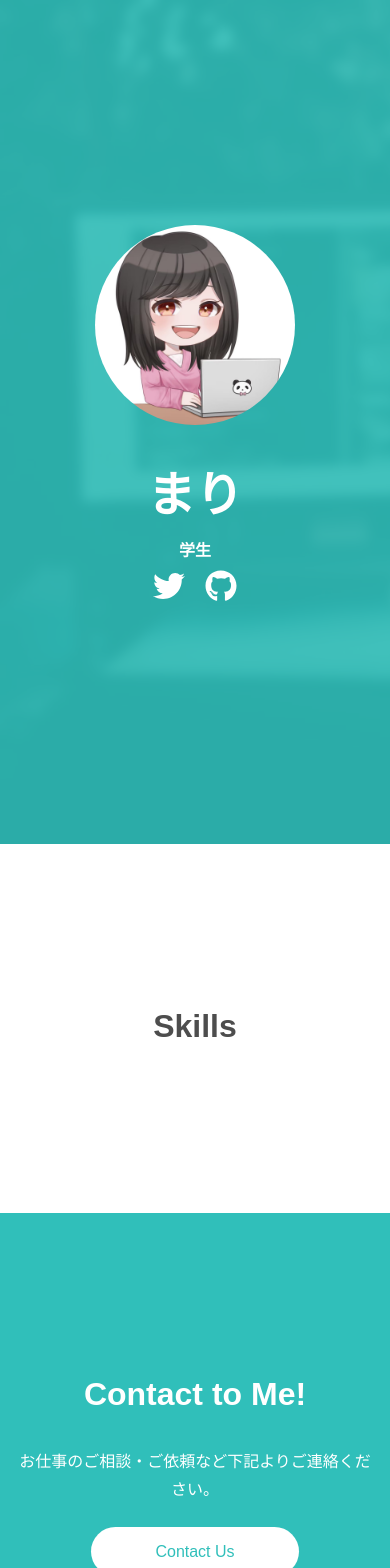
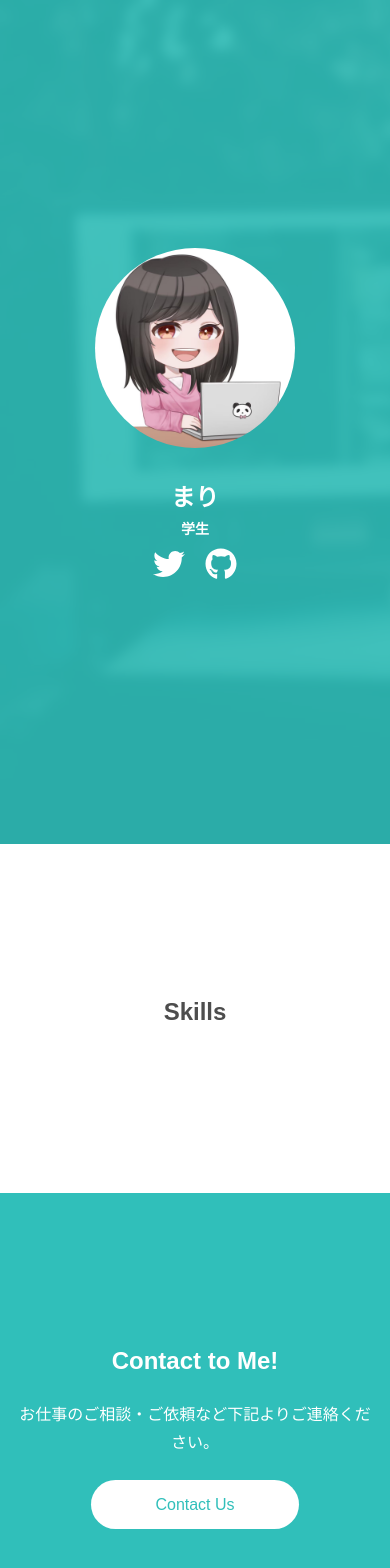
Before and after one commit to marieono/react-portfolio-site, a React (Create React App) app: page / in a window 390 px wide. Shown: the top 1568 px of the page. Built offline with nearby package versions, Linux system fonts and the light colour scheme.

Commit message:
少し改良

```diff
--- a/src/App.css
+++ b/src/App.css
@@ -157,4 +157,24 @@ h3 {
     max-width: 1000px auto;
     margin: 0 auto;
   }
+
+  h1 {
+    font-size: 24px;
+  }
+
+  h2 {
+    font-size: 24px;
+  }
+
+  h3 {
+    font-size: 14px;
+  }
+
+  .profile-thumb {
+    background-size: auto;
+  }
+
+  .description {
+    font-size: 16px;
+  }
 }
```
